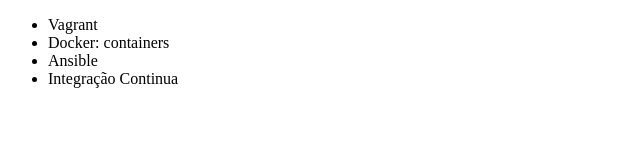
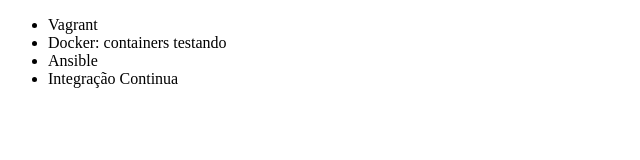
Before and after one commit to egomes26/alura-git, a plain HTML site: page index.html in a window 1280 px wide. Shown: the full height of the page, 0-640 px from the left. Drawn offline with Linux system fonts and the light colour scheme.

Commit message:
teste de desfazer

```diff
--- a/index.html
+++ b/index.html
@@ -7,7 +7,7 @@
 <body>
     <ul>
         <li>Vagrant</li>
-        <li>Docker: containers</li>
+        <li>Docker: containers testando</li>
         <li>Ansible</li>
         <li>Integração Continua</li>
     </ul>
```
